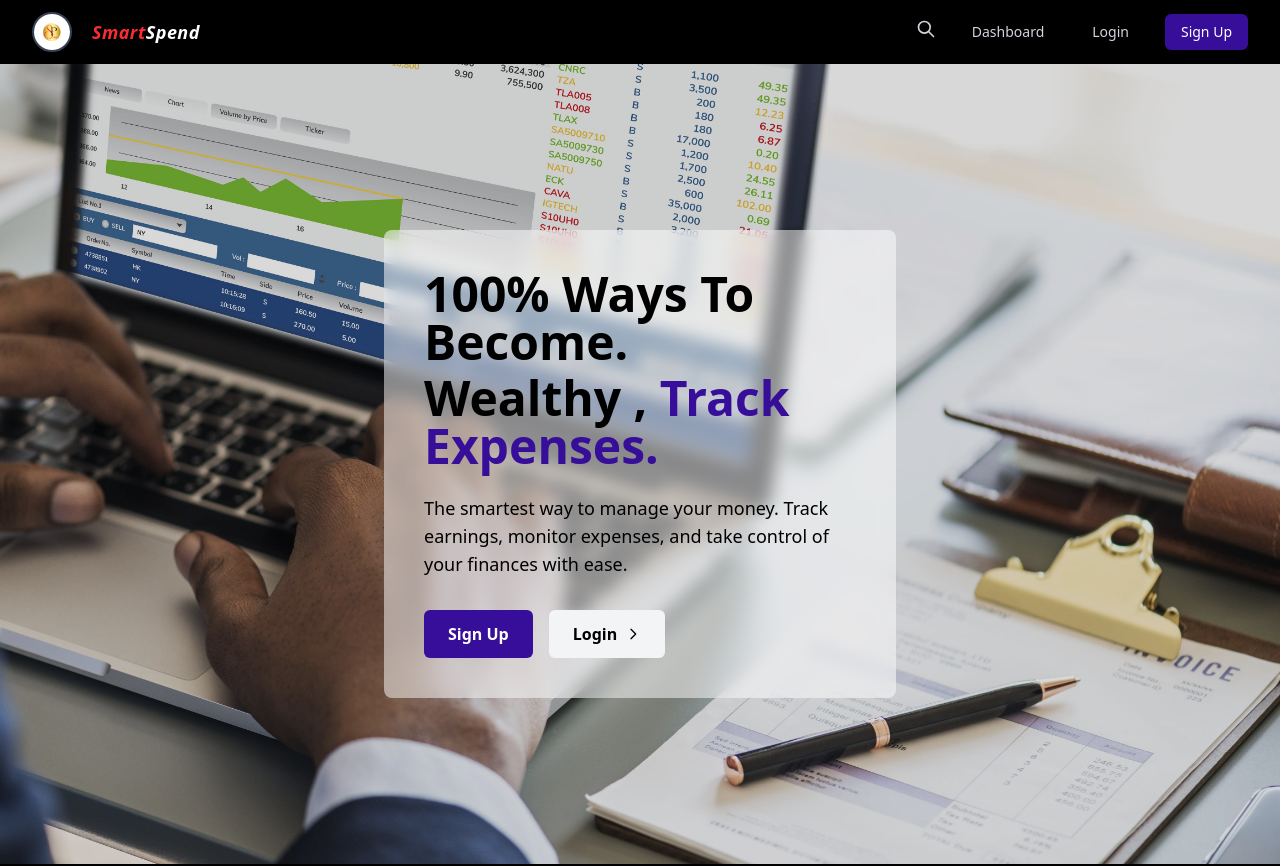
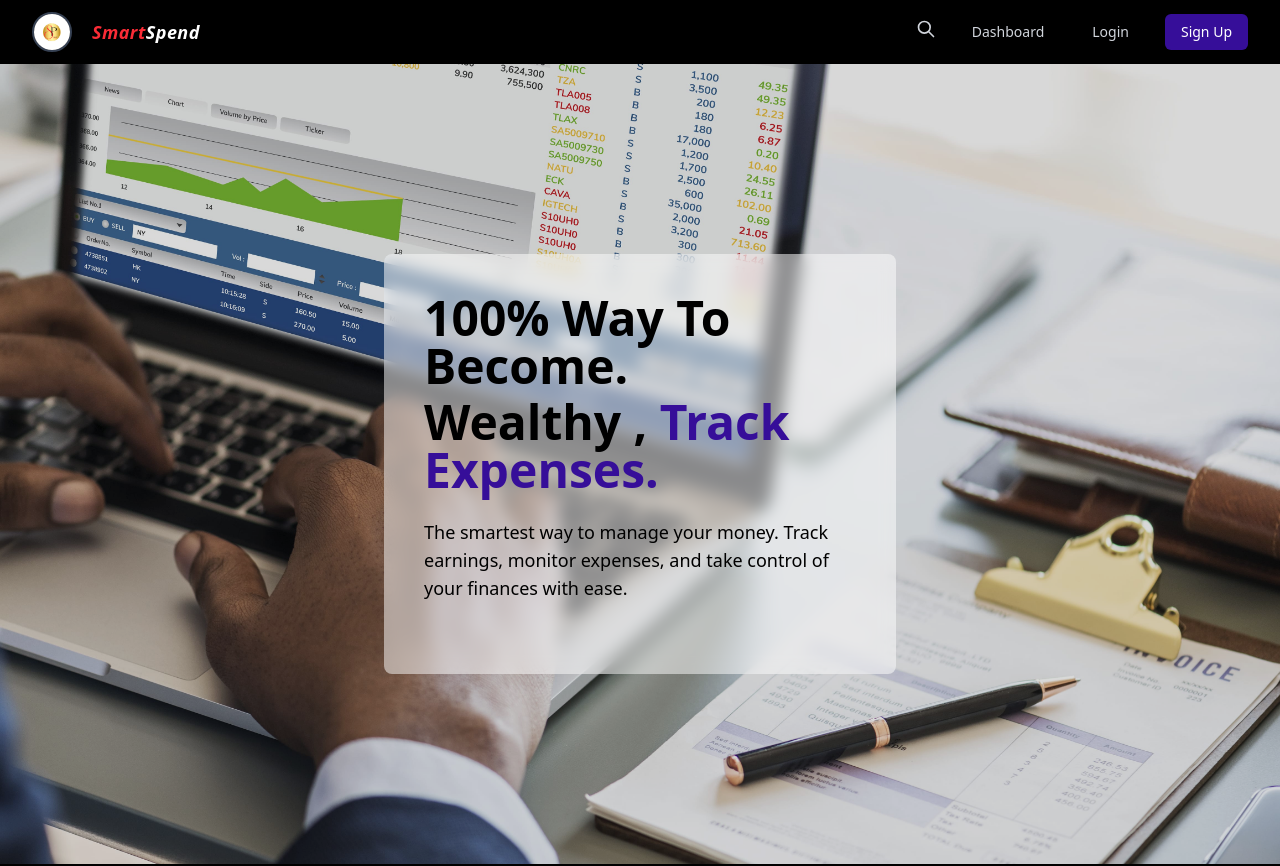
Before and after one commit to JeffreyEsther/smartspend-frontend, a React (Vite) app: page / in a window 1280 px wide. Shown: the top 866 px of the page. Built offline with nearby package versions, Linux system fonts and the light colour scheme.

Commit message:
new-ending

```diff
--- a/src/pages/user/Home.jsx
+++ b/src/pages/user/Home.jsx
@@ -23,7 +23,7 @@ const Home = () => {
             <div className="bg-white/50 backdrop-blur-sm rounded-lg p-8 md:p-10 max-w-lg">
               {/* Heading text */}
               <h1 className="text-black font-bold text-3xl md:text-4xl lg:text-5xl mb-2">
-                100% Ways To Become.
+                100% Way To Become.
               </h1>
 
               {/* Subheading with colored text */}
@@ -38,33 +38,7 @@ const Home = () => {
               </p>
 
               {/* Buttons */}
-              <div className="flex flex-col sm:flex-row gap-4">
-                <button
-                  className="bg-[#360e99] hover:bg-red-600 transition-colors px-6 py-3 rounded-md text-white font-semibold"
-                  onMouseEnter={() => setIsHovering(true)}
-                  onMouseLeave={() => setIsHovering(false)}
-                >
-                  Sign Up
-                </button>
 
-                <button className="bg-gray-100 hover:bg-blue-600 transition-colors px-6 py-3 rounded-md text-black font-semibold flex items-center justify-center gap-2">
-                  Login
-                  <svg
-                    xmlns="http://www.w3.org/2000/svg"
-                    className="h-4 w-4"
-                    fill="none"
-                    viewBox="0 0 24 24"
-                    stroke="currentColor"
-                  >
-                    <path
-                      strokeLinecap="round"
-                      strokeLinejoin="round"
-                      strokeWidth={2}
-                      d="M9 5l7 7-7 7"
-                    />
-                  </svg>
-                </button>
-              </div>
             </div>
           </div>
 
```
